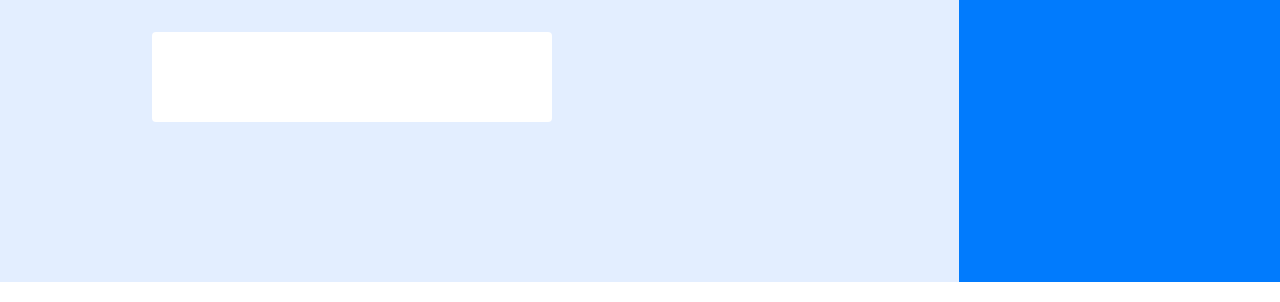
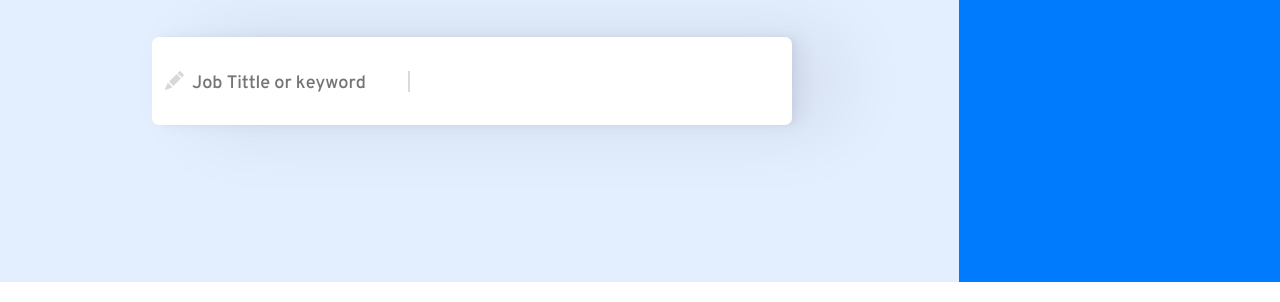
Before and after one commit to iyasz/web-JobLab, a plain HTML site: page index.html in a window 1280 px wide. Shown: the part 498-800 px from the top of the page. Drawn offline with nearby package versions, Linux system fonts and the light colour scheme.

Commit message:
body tahap 2

```diff
--- a/index.html
+++ b/index.html
@@ -33,7 +33,11 @@
                 job that fit you
             </h1>
             <div class="job">
-                <div class="job-title"></div>
+                <div class="job-title">
+                    <i class="bi bi-pencil-fill"></i>
+                    <input type="text" placeholder="Job Tittle or keyword">
+                </div>
+                <span></span>
                 <div class="job-loc"></div>
                 <div class="job-search"></div>
             </div>
--- a/style.css
+++ b/style.css
@@ -97,6 +97,7 @@ body {
     font-weight: 600;
     letter-spacing: 1.1px;
     line-height: 1.3;
+    margin-bottom: 40px;
 }
 
 .middleTextBody span {
@@ -105,7 +106,40 @@ body {
 
 .job {
     background: white;
-    width: 400px;
-    height: 90px;
-    border-radius: 4px;
+    width: 640px;
+    height: 88px;
+    border-radius: 7px;
+    box-shadow:
+  3.1px 0px 5.3px rgba(0, 0, 0, 0.032),
+  10.3px 0px 17.9px rgba(0, 0, 0, 0.048),
+  46px 0px 80px rgba(0, 0, 0, 0.08);
+  display: flex;
 }
+
+.job-title {
+    padding-top: 23px;
+}
+
+.job-title input {
+    padding: 9px 2px 9px 1px;
+    font-family: overpass;
+    font-size: 18px;
+    outline: none;
+    border: none;
+    color: #929292;
+    font-weight: 100;
+}
+
+.job-title i {
+    opacity: 15%;
+    font-size: 19px;
+    margin-left: 13px;
+    padding-right: 3px;
+}
+
+.job span {
+    width: 2px;
+    height: 21px;
+    background: #dadada;
+    margin-top: 34px;
+}
```
